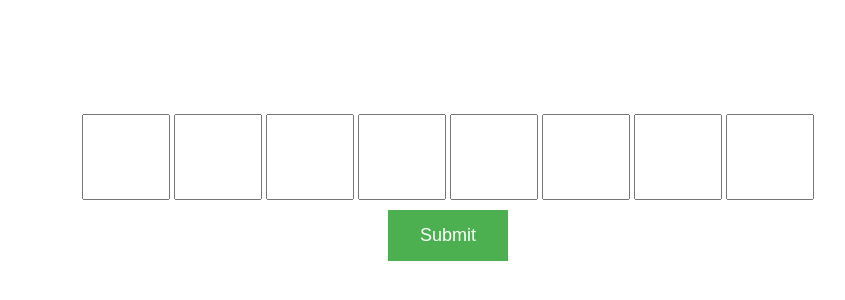
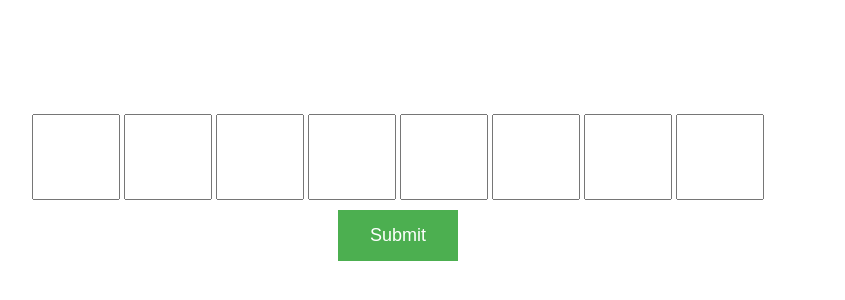
Before and after one commit to dsi-git-hub/dsi-git-hub.github.io, a plain HTML site: page index.html in a window 1280 px wide. Shown: the part 104-404 px from the top of the page, without its empty margins (192-1037 px from the left). Drawn offline with Linux system fonts and the light colour scheme.

Commit message:
Update index.css

```diff
--- a/index.css
+++ b/index.css
@@ -1,5 +1,5 @@
 body{
-    padding:200px 100px;
+    padding:200px 100px 0px 0px;
 }
 .area {
 	text-align:center;
```
